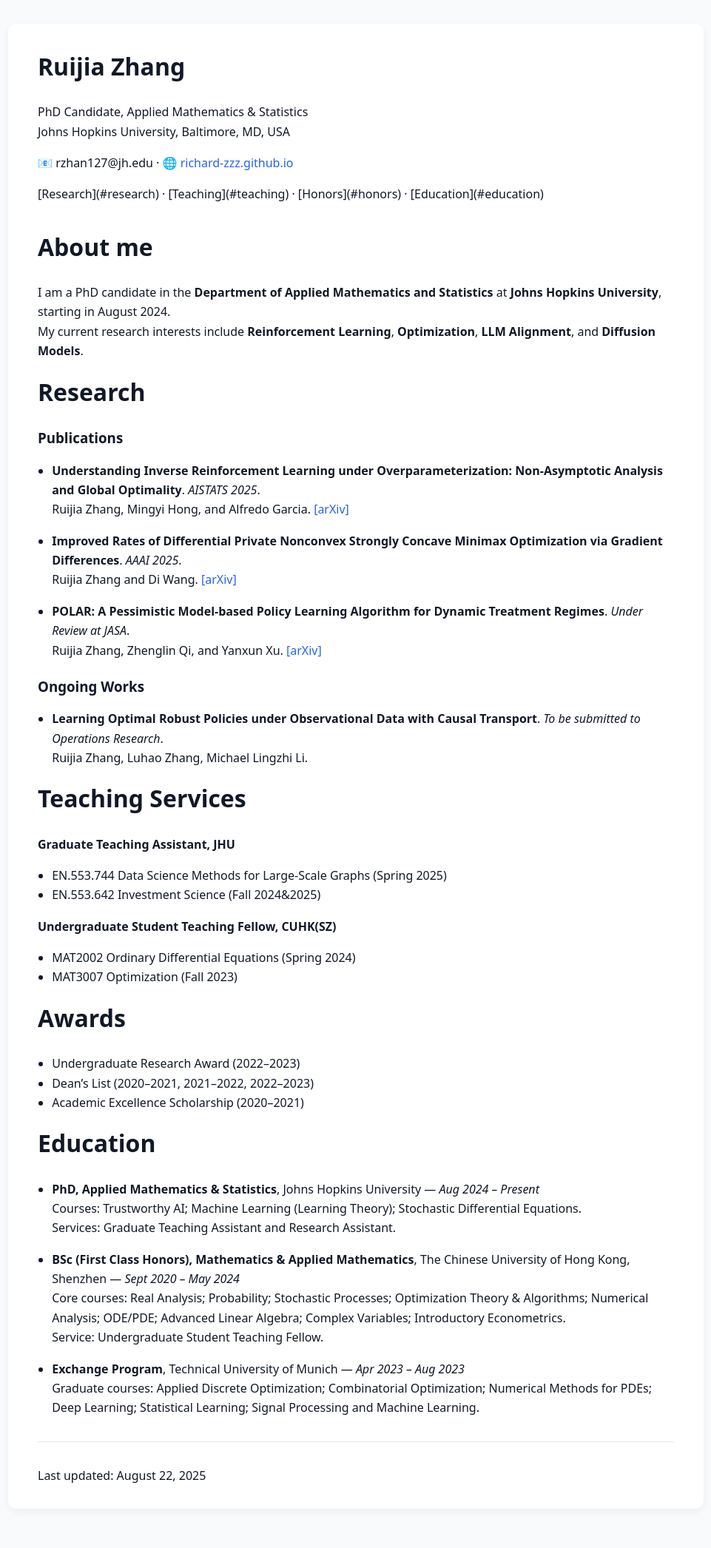
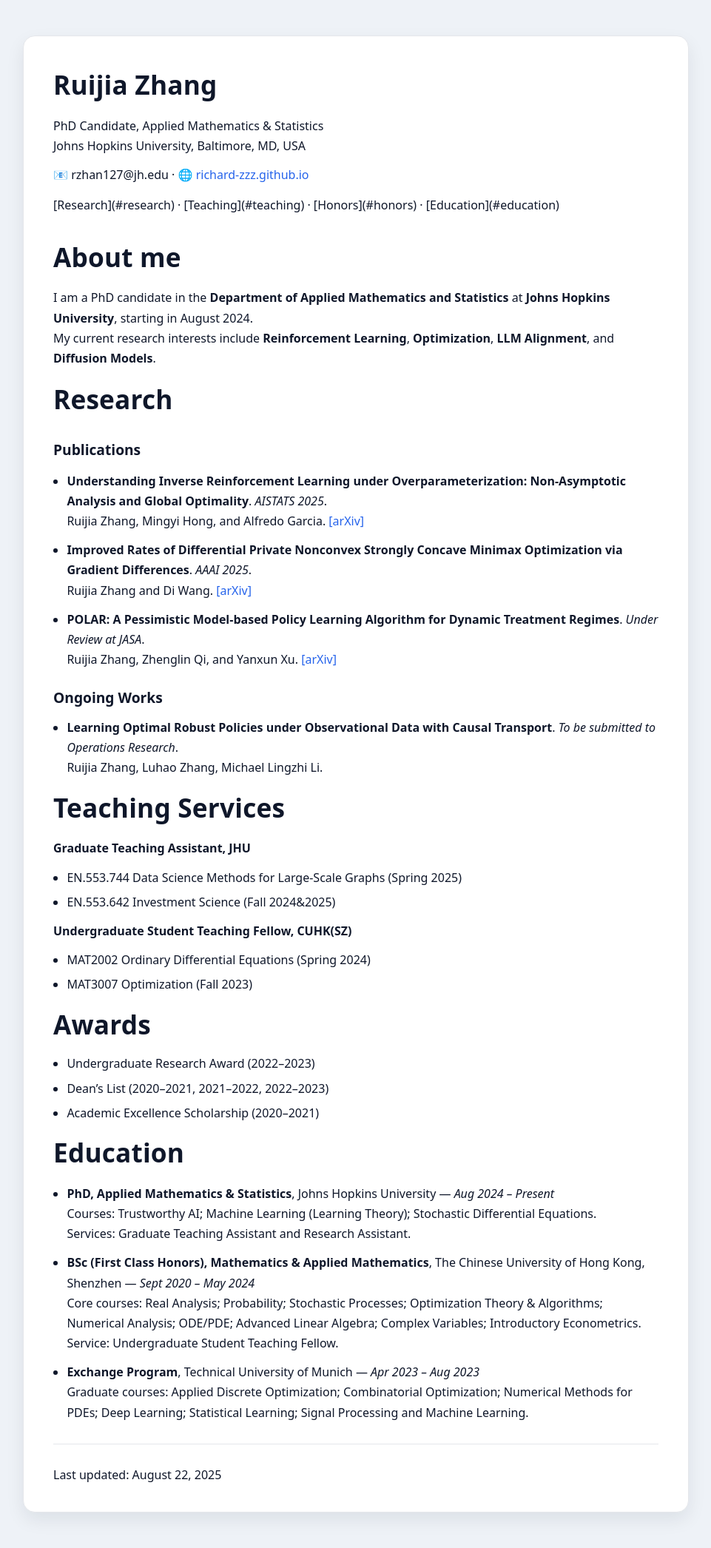
Before and after one commit to yayayida/yayayida.github.io, a Jekyll site: the page built from index.md, in a window 1280 px wide. Shown: the whole page at 74% size, without its empty margins (159-1120 px from the left). Built offline with Jekyll 4.4.1, drawn with Linux system fonts in a browser that asks for light colours; before the commit the page ends 2071 px from its top, so only the background shows below that.

Commit message:
Update style.css

```diff
--- a/assets/style.css
+++ b/assets/style.css
@@ -1,91 +1,95 @@
-:root {
-  --max: 860px;
-  --muted: #64748b;
-  --link: #2563eb;
+/* ========== High-Contrast Academic Theme (light + dark) ========== */
+:root{
+  --bg: #EEF2F7;          /* 页面背景（更深一点的灰蓝） */
+  --card: #FFFFFF;        /* 卡片背景 */
+  --text: #0f172a;        /* 主文字（深靛青） */
+  --muted:#64748b;        /* 次要文字 */
+  --link:#2563eb;         /* 链接蓝 */
+  --border:#e5e7eb;       /* 边框 */
+  --shadow: 0 10px 24px rgba(15, 23, 42, .08);
+  --max: 900px;
 }
 
-/* 全局背景和文字 */
-body {
-  font-family: ui-sans-serif, system-ui, Segoe UI, Arial, sans-serif;
-  line-height: 1.65;
-  margin: 0;
-  padding: 0;
-  background: #f9fafb;  /* 淡灰背景 */
-  color: #111827;       /* 深灰文字 */
+@media (prefers-color-scheme: dark){
+  :root{
+    --bg:#0B1220;
+    --card:#0f172a;
+    --text:#e5e7eb;
+    --muted:#9aa5b1;
+    --link:#93c5fd;
+    --border:#1f2a44;
+    --shadow: 0 10px 28px rgba(0,0,0,.35);
+  }
 }
 
-/* 页面主体居中 + 白色卡片效果 */
-main {
-  max-width: var(--max);
-  margin: 2rem auto;
-  padding: 2rem 2.5rem;
-  background: #ffffff;
-  border-radius: 12px;
-  box-shadow: 0 4px 12px rgba(0, 0, 0, 0.05);
+/* 全局 */
+*{box-sizing:border-box}
+body{
+  margin:0; padding:0;
+  font-family: ui-sans-serif, system-ui, Segoe UI, Arial, sans-serif;
+  line-height:1.7;
+  background:var(--bg);
+  color:var(--text);
 }
 
-/* 标题 */
-h1 {
-  margin-top: 0;
-  font-size: 2rem;
-  font-weight: bold;
-}
-h2, h3 {
-  line-height: 1.25;
-  margin-top: 1.5rem;
+/* 中心卡片 */
+main{
+  max-width:var(--max);
+  margin: 48px auto;
+  background:var(--card);
+  border:1px solid var(--border);
+  border-radius:16px;
+  box-shadow:var(--shadow);
+  padding: 36px 40px;
 }
 
+/* 文字层级 */
+h1{ margin:0 0 10px; font-size:2.2rem; font-weight:800; letter-spacing:.2px;}
+h2{ margin:28px 0 12px; font-size:1.6rem; font-weight:800;}
+h3{ margin:22px 0 10px; font-size:1.2rem; font-weight:700;}
+p{ margin:12px 0; }
+.muted{ color:var(--muted); }
+
 /* 链接 */
-a {
-  color: var(--link);
-  text-decoration: none;
+a{ color:var(--link); text-decoration:none; }
+a:hover{ text-decoration:underline; }
+
+/* 导航 pill */
+.nav{ margin:14px 0 26px; }
+.nav a{
+  display:inline-block; margin:0 10px 10px 0;
+  padding:6px 12px; border:1px solid var(--border);
+  border-radius:999px; background:rgba(37,99,235,.06);
+  text-decoration:none; font-weight:500;
 }
-a:hover {
-  text-decoration: underline;
+.nav a:hover{ background:rgba(37,99,235,.12); }
+
+/* 列表与分割线 */
+ul{ padding-left:1.15rem; margin:10px 0; }
+li{ margin:6px 0; }
+hr{
+  border:none; height:1px; background:var(--border);
+  margin:28px 0;
 }
 
-/* 列表 */
-ul {
-  padding-left: 1.2rem;
+/* 强调块（可用于“Publications/Teaching”等小标题条） */
+.section-head{
+  padding-bottom:6px;
+  border-bottom:2px solid rgba(37,99,235,.25);
 }
 
-/* 分割线 */
-hr {
-  border: none;
-  border-top: 1px solid #e5e7eb;
-  margin: 2rem 0;
+/* 按钮 */
+.btn{
+  display:inline-block; padding:8px 14px;
+  border:1px solid var(--border); border-radius:999px;
+  color:inherit; text-decoration:none; font-weight:500;
+  background:#f8fafc;
 }
-
-/* 导航条 */
-.nav {
-  margin: 1rem 0 2rem 0;
-}
-.nav a {
-  margin-right: 12px;
-  font-weight: 500;
-}
-
-/* 按钮风格 */
-.btn {
-  display: inline-block;
-  padding: 6px 12px;
-  border: 1px solid #e5e7eb;
-  border-radius: 999px;
-  text-decoration: none;
-  color: inherit;
-  margin-right: 8px;
-  font-size: 0.95rem;
-}
-.btn:hover {
-  background: #f3f4f6;
-}
+.btn:hover{ background:#edf2ff; }
 
 /* 页脚 */
-footer {
-  text-align: center;
-  font-size: 0.9rem;
-  color: var(--muted);
-  margin-top: 3rem;
-  padding-top: 1.5rem;
-  border-top: 1px solid #e5e7eb;
+footer{
+  text-align:center; color:var(--muted);
+  font-size:.95rem; margin-top:32px; padding-top:18px;
+  border-top:1px solid var(--border);
 }
```
